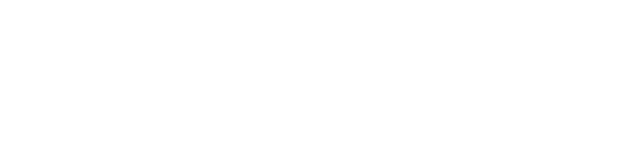
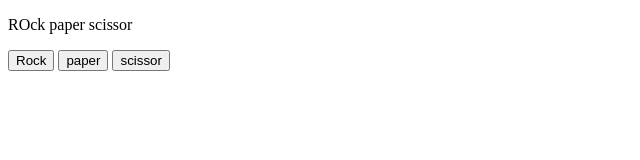
Before and after one commit to TimiMaliki/House-chores_Todo-list, a plain HTML site: page rock_paper_scissor/index.html in a window 1280 px wide. Shown: the whole page, without its empty margins (0-640 px from the left). Drawn offline with Linux system fonts and the light colour scheme.

Commit message:
paper,rock,scissor---

```diff
--- a/rock_paper_scissor/index.html
+++ b/rock_paper_scissor/index.html
@@ -6,37 +6,62 @@
     <title>rock ,paper,scissor</title>
 </head>
 <body>
-    <script>
-        // show a value is true
-        true;
-        // show a value false
-        false;
+   <p>ROck paper scissor</p>
 
-        //example
-        console.log(3 > 5); //false
+<button
+onclick="
+//a Math.random give   a value btw a 0 and 1 , that is 0 >= ? <= 1
+// we checck if the value of rock which is btw 0 and 1/3
+// we checck if the value of rock is btw 0 and 1
+//I created  a computerMove where it generates a random number for each move i make
+const randomNumber=Math.random();
 
-        // lets check if someone if is old enough to drive
+let computerMove = '';
+// created a variable for the computerMove and set it to an empty string
 
-        //under age
-        if(12 >= 18){
-              console.log('you can drive');
-        }else{
-          console.log('sorry,sorry,dont cry, but you cant drive');
-        }
-        // old enough
 
-        //lets store the value in a variable
+if(randomNumber >= 0 && randomNumber < 1/3){
+    //if the condition is true then the result is rock
+     computerMove='rock'
+}else if(randomNumber >= 1/3 && randomNumber < 2/3){
+    //if the condition is  true then the result is  paper
+    computerMove='paper'
+}else if(randomNumber >= 2/3 && randomNumber < 1){
+    //if the condition is true then the result is scissor
+    computerMove='scissor'
+}
 
-        const age = 18
-         if(age >= 18){
-                console.log('you can freely drive');
-         }else if( age >= 17){
-          console.log('you can freely drive , but dont');
-         }
-         else{
-          console.log('stay home for your safer');
-         }
+//Our move , where which eva one we choose should be equal to the computer move or not
+let result = ''
 
-      </script>
+if(computerMove === 'rock'){
+        result = 'Tie'
+}else if(computerMove === 'paper'){
+      result = 'You lose'
+}else if(computerMove === 'scissor'){
+       result = 'Yo Win'
+}
+
+//let display or results in a popup
+alert(`You choose Rock, computerMove is ${computerMove} ${result}`)
+
+">
+Rock
+</button>
+
+
+<button>
+paper
+</button>
+
+
+<button>
+ scissor
+</button>
+
+
+<script>
+
+</script>
 </body>
 </html>
```
